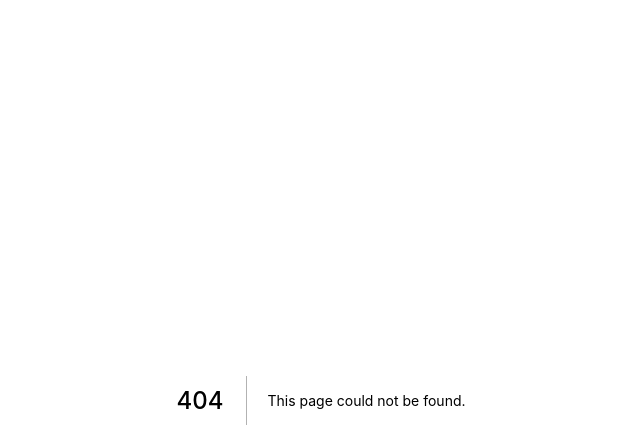
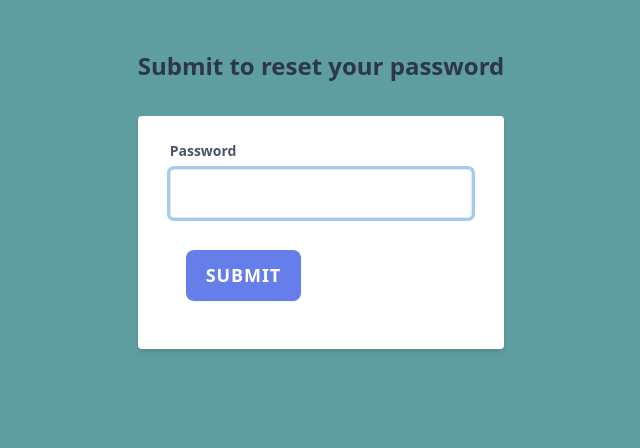
Before and after one commit to boredomdenied/getajob-front, a Next.js app: page /reset/1 in a window 1280 px wide. Before the commit this address had no page. Shown: the top 448 px of the page, without its empty margins (319-959 px from the left). Built offline with nearby package versions, Linux system fonts and the light colour scheme.

Commit message:
password reset working

```diff
--- a/pages/login.js
+++ b/pages/login.js
@@ -3,7 +3,7 @@ import React, { useState } from 'react'
 import { useRouter } from 'next/router'
 import FormButton from '../components/FormButton'
 import { toast } from 'react-toastify'
-import useSWR, { mutate } from 'swr'
+import useSWR from 'swr'
 
 class LoginError extends Error {
   constructor({ message, status }) {
@@ -22,11 +22,6 @@ export default () => {
       ? 'https://api.byreference.engineer'
       : 'http://localhost:5001'
 
-      const web_host =
-      process.env.NODE_ENV === 'production'
-        ? 'https://byreference.engineer'
-        : 'http://localhost:3001'
-
   const getJson = (url) =>
     fetch(url, {
       credentials: 'include',
@@ -43,11 +38,43 @@ export default () => {
     router.push('/dashboard')
   }
 
+  const handleForgotPasswordClicked = (e) => {
+    e.preventDefault()
+    if (!email) toast('Please enter your email', { type: toast.TYPE.INFO })
+    fetch(`${api_host}/api/user/reset`, {
+      method: 'POST',
+      headers: {
+        Accept: 'application/json',
+        'Content-Type': 'application/json',
+      },
+      credentials: 'include',
+      body: JSON.stringify({ email, password }),
+    })
+      .then(async (res) => {
+        const body = await res.json()
+        console.log(body)
+        if (!res.ok || body.error) {
+          throw new LoginError({ status: res.status, message: body.message })
+        }
+        toast('A verification email has been sent. Check your inbox or spam', { type: toast.TYPE.SUCCESS })
+        // router.push('/dashboard')
+      })
+      .catch((err) => {
+        if (err instanceof LoginError) {
+          const { status, message } = err
+          console.log({ status, message })
+          if (status === 403) toast(message, { type: toast.TYPE.WARNING })
+        } else {
+          toast(err, { type: toast.TYPE.WARNING })
+        }
+      })
+  }
+
   const handleSubmit = (e) => {
     e.preventDefault()
 
-    if (!email) toast('Please enter an email', { type: toast.TYPE.INFO })
-    if (!password) toast('Please enter a password', { type: toast.TYPE.INFO })
+    if (!email) toast('Please enter your email', { type: toast.TYPE.INFO })
+    if (!password) toast('Please enter your password', { type: toast.TYPE.INFO })
 
     fetch(`${api_host}/api/auth/login`, {
       method: 'POST',
@@ -113,9 +140,12 @@ export default () => {
               <br />
               <div className="p-2 text-center"></div>
               <FormButton />
-              <a className="inline-block align-baseline font-bold text-sm text-blue-500 hover:text-blue-800" href="#">
-        Forgot Password?
-      </a>
+              <a
+                className="inline-block align-baseline font-bold text-sm text-blue-500 hover:text-blue-800"
+                onClick={handleForgotPasswordClicked}
+              >
+                Forgot Password?
+              </a>
             </div>
           </div>
         </div>
--- /dev/null
+++ b/pages/reset/[uuid].js
@@ -0,0 +1,92 @@
+import Head from 'next/head'
+import React, { useState } from 'react'
+import { useRouter } from 'next/router'
+import FormButton from '../../components/FormButton'
+import { toast } from 'react-toastify'
+import useSWR from 'swr'
+
+class UpdateError extends Error {
+  constructor({ message, status }) {
+    super(message)
+    this.status = status
+  }
+}
+
+export default () => {
+  let [password, setPassword] = useState()
+  const router = useRouter()
+  const { uuid } = router.query
+
+  const api_host =
+  process.env.NODE_ENV === 'production'
+    ? 'https://api.byreference.engineer'
+    : 'http://localhost:5001'
+
+  const handleSubmit = (e) => {
+    e.preventDefault()
+
+    if (!password) toast('Please enter your password', { type: toast.TYPE.INFO })
+    fetch(`${api_host}/api/user/reset/${uuid}`, {
+      method: 'POST',
+      headers: {
+        Accept: 'application/json',
+        'Content-Type': 'application/json',
+      },
+      credentials: 'include',
+      body: JSON.stringify({ password }),
+    })
+      .then(async (res) => {
+        const body = await res.json()
+        console.log(body)
+        if (!res.ok || body.error) {
+          throw new UpdateError({ status: res.status, message: body.message })
+        }
+        toast('Password successfully updated', { type: toast.TYPE.SUCCESS })
+        router.push('/dashboard')
+      })
+      .catch((err) => {
+        console.log('in error')
+        if (err instanceof UpdateError) {
+          const { status, message } = err
+          console.log({ status, message })
+          if (status === 403) toast(message, { type: toast.TYPE.WARNING })
+        } else {
+          toast(err, { type: toast.TYPE.WARNING })
+        }
+      })
+  }
+
+
+  return (
+    <div className="p-12 flex justify-center w-full">
+      <Head>
+        <title>Login Test Page</title>
+        <link rel="icon" href="/favicon.ico" />
+      </Head>
+
+      <form onSubmit={handleSubmit}>
+        <div>
+          <div className="block text-gray-800 text-2xl font-bold mb-2">
+            Submit to reset your password
+          </div>
+          <div className="block text-gray-800 text-lg font-bold mb-2">
+            <div className="m-8"></div>
+            <div className="bg-white shadow-md rounded px-8 pt-6 pb-8 mb-4">
+              <label className="block text-gray-700 text-sm font-bold mb-2">
+                Password
+              </label>
+              <input
+                className="shadow appearance-none border rounded w-full py-3
+              px-4 text-gray-700 leading-tight shadow-outline"
+                onChange={(e) => setPassword(e.target.value)}
+              />
+              <br />
+              <div className="p-2 text-center"></div>
+              <FormButton />
+            </div>
+          </div>
+        </div>
+      </form>
+    </div>
+  )
+}
```
